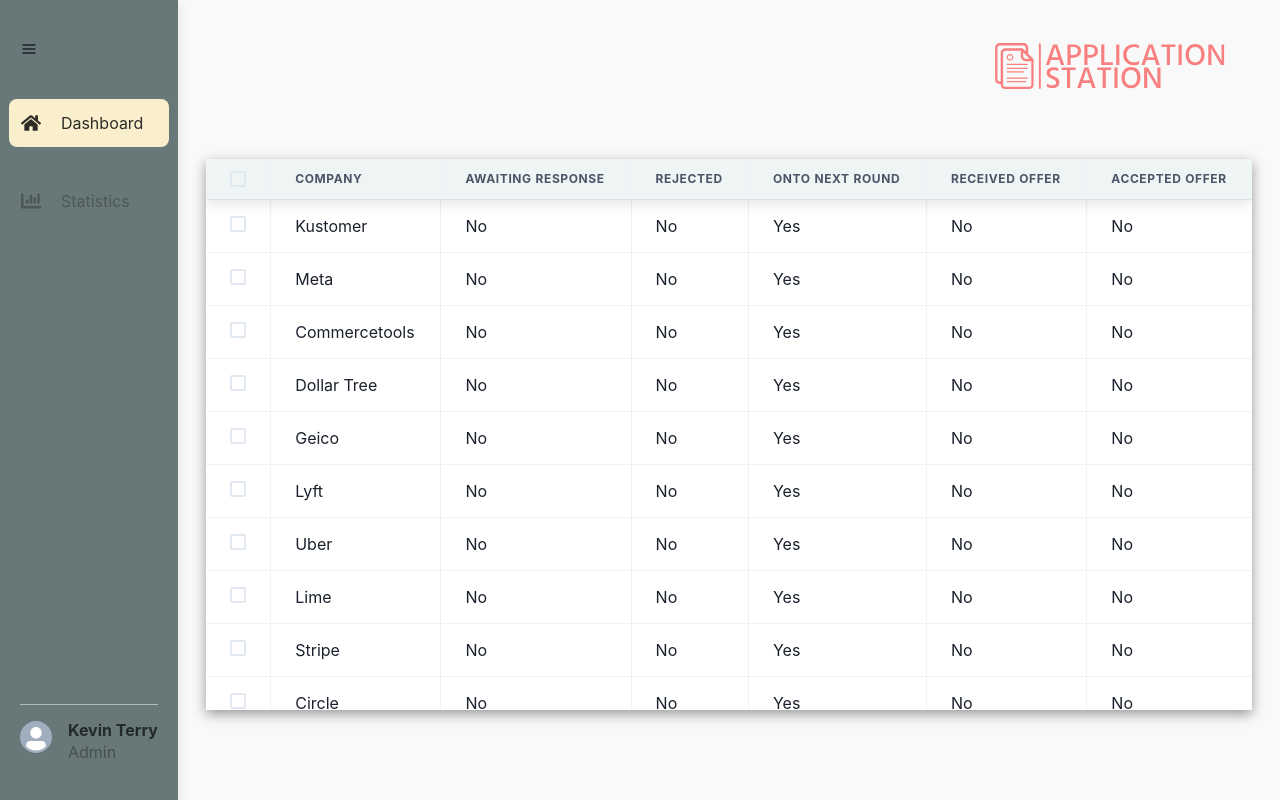
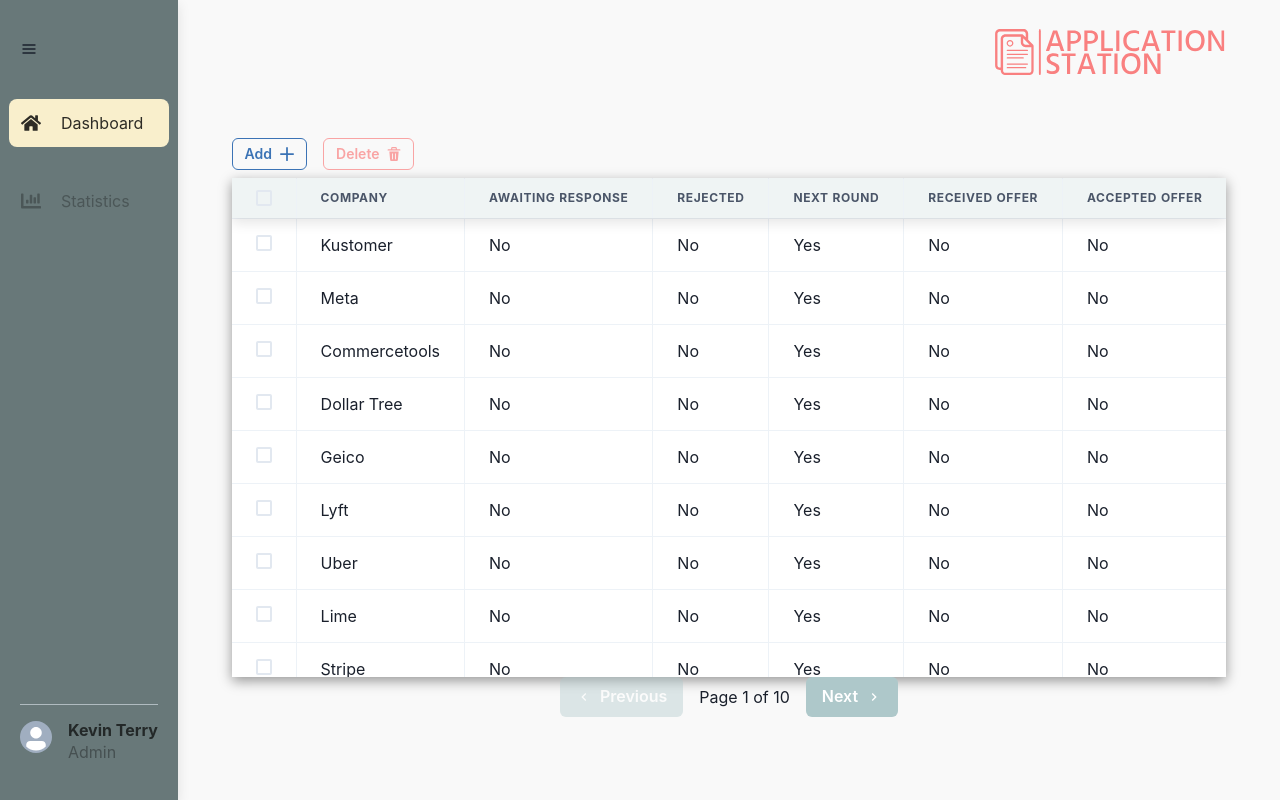
Before and after one commit to kterry1/application-station, a React (Vite) app in the folder client/: page / in a window 1280 px wide. Built offline with nearby package versions, Linux system fonts and the light colour scheme.

Commit message:
added buttons for table

```diff
--- a/client/src/App.tsx
+++ b/client/src/App.tsx
@@ -1,4 +1,4 @@
-import { Box, ChakraProvider, Flex } from "@chakra-ui/react";
+import { ChakraProvider, Flex } from "@chakra-ui/react";
 import Sidebar from "./Sidebar";
 import Dashboard from "./Dashboard";
 import "./App.css";
@@ -6,7 +6,18 @@
 
 const customTheme = extendTheme({
   colors: {
-    customColor: {
+    green: {
+      100: "#eff4f4",
+      200: "#dfe9ea",
+      300: "#cededf",
+      400: "#bed3d5",
+      500: "#aec8ca",
+      600: "#8ba0a2",
+      700: "#687879",
+      800: "#465051",
+      900: "#232828",
+    },
+    red: {
       50: "rgba(249, 128, 128, 0.1)",
       100: "rgba(249, 128, 128, 0.2)",
       200: "rgba(249, 128, 128, 0.3)",
@@ -17,6 +28,34 @@
       700: "rgba(249, 128, 128, 0.8)",
       800: "rgba(249, 128, 128, 0.9)",
       900: "rgba(249, 128, 128, 1)",
+    },
+    blue: {
+      50: "#dbe9f97e",
+      100: "#dbe8f9",
+      200: "#b7d3f3",
+      300: "#92bcee",
+      400: "#6ea6e8",
+      500: "#4a90e2",
+      600: "#3b73b5",
+      700: "#2c5688",
+      800: "#1e3a5a",
+      900: "#0f1d2d",
+    },
+    yellow: {
+      100: "#f9efcc",
+      200: "#f3de99",
+      300: "#edce67",
+    },
+    black: {
+      100: "#fcfcfcd1",
+      200: "#f6f6f6a3",
+      300: "#ececec75",
+      400: "#d3d3d347",
+      500: "#0000001a",
+      600: "#00000047",
+      700: "#00000075",
+      800: "#000000a3",
+      900: "#000000d1",
     },
   },
 });
--- a/client/src/Dashboard.tsx
+++ b/client/src/Dashboard.tsx
@@ -1,7 +1,10 @@
 import {
+  Box,
+  Button,
   Center,
   Checkbox,
   Flex,
+  Stack,
   Table,
   TableContainer,
   Tbody,
@@ -16,6 +19,8 @@
 import { useState } from "react";
 import SingleCheckbox from "./assets/SingleCheckbox";
 import Drawer from "./Drawer";
+import { AddIcon, DeleteIcon } from "@chakra-ui/icons";
+import Pagination from "./Pagination";
 
 type Props = {};
 
@@ -27,6 +32,12 @@
   const [allChecked, setAllChecked] = useState(false);
   const [editRow, setEditRow] = useState({});
   const [openDrawer, setOpenDrawer] = useState(false);
+  const [currentPage, setCurrentPage] = useState(1);
+  const totalPages = 10;
+
+  const handlePageChange = (newPage: number) => {
+    setCurrentPage(newPage);
+  };
   return (
     <Flex py="20px" bg="#f6f6f6a3" flexDir="column" width="100%" height="100vh">
       <Flex
@@ -39,13 +50,43 @@
         <img width={230} src={CompanyLogo} />
       </Flex>
       <Center width="100%" height="100%">
+        <Flex
+          flexDir="column"
+          justifyContent="center"
+          alignItems="center"
+          height="100%"
+        >
+          <Stack
+            width="100%"
+            direction="row"
+            spacing={4}
+            justifyContent="flex-start"
+          >
+            <Button
+              size="sm"
+              rightIcon={<AddIcon />}
+              colorScheme="blue"
+              variant="outline"
+            >
+              Add
+            </Button>
+            <Button
+              size="sm"
+              rightIcon={<DeleteIcon />}
+              colorScheme="red"
+              variant="outline"
+            >
+              Delete
+            </Button>
+          </Stack>
           <TableContainer
             boxShadow="0 4px 12px 0 rgba(0,0,0, 0.4)"
+            mt=".5rem"
             // @ts-ignore-next-line
             variant="simple"
             colorScheme="teal"
-          width="95%"
-          height="79.7%"
+            width="100%"
+            height="70.7%"
             maxH="625px"
             bgColor="#fff"
             overflowY="unset"
@@ -63,7 +104,7 @@
                 <Tr>
                   <Th>
                     <Checkbox
-                    colorScheme="customColor"
+                      colorScheme="red"
                       isChecked={allChecked}
                       onChange={() => setAllChecked(!allChecked)}
                     />
@@ -71,7 +112,7 @@
                   <Th>Company</Th>
                   <Th>Awaiting Response</Th>
                   <Th>Rejected</Th>
-                <Th>Onto Next Round</Th>
+                  <Th>Next Round</Th>
                   <Th>Received Offer</Th>
                   <Th>Accepted Offer</Th>
                 </Tr>
@@ -83,7 +124,7 @@
                     companyName,
                     awaitingResponse,
                     rejected,
-                  ontoNextRound,
+                    nextRound,
                     receivedOffer,
                     acceptedOffer,
                   } = tableRow;
@@ -94,18 +135,19 @@
                       onClick={() => {
                         setEditRow({ ...tableRow });
                         setOpenDrawer(true);
+                        console.log("Parent Clicked");
                       }}
                     >
                       <Td>
                         <SingleCheckbox
-                        colorScheme="customColor"
+                          colorScheme="red"
                           allChecked={allChecked}
                         />
                       </Td>
                       <Td>{companyName}</Td>
                       <Td>{tableTestFunc(awaitingResponse)}</Td>
                       <Td>{tableTestFunc(rejected)}</Td>
-                    <Td>{tableTestFunc(ontoNextRound)}</Td>
+                      <Td>{tableTestFunc(nextRound)}</Td>
                       <Td>{tableTestFunc(receivedOffer)}</Td>
                       <Td>{tableTestFunc(acceptedOffer)}</Td>
                     </Tr>
@@ -114,6 +156,12 @@
               </Tbody>
             </Table>
           </TableContainer>
+          <Pagination
+            totalPages={totalPages}
+            currentPage={currentPage}
+            onPageChange={handlePageChange}
+          />
+        </Flex>
       </Center>
       <Drawer
         {...editRow}
--- a/client/src/Drawer.tsx
+++ b/client/src/Drawer.tsx
@@ -1,6 +1,4 @@
-import { AddIcon } from "@chakra-ui/icons";
 import {
-  useDisclosure,
   Button,
   Drawer,
   DrawerOverlay,
@@ -22,14 +20,12 @@
     companyName,
     awaitingResponse,
     rejected,
-    ontoNextRound,
+    nextRound,
     receivedOffer,
     acceptedOffer,
     openDrawer,
     setOpenDrawer,
   } = props;
-  const { isOpen, onOpen, onClose } = useDisclosure();
-  console.log(openDrawer);
   const firstField = React.useRef();
 
   //   useEffect(() => {
--- /dev/null
+++ b/client/src/Pagination.tsx
@@ -0,0 +1,42 @@
+import { ChevronLeftIcon, ChevronRightIcon } from "@chakra-ui/icons";
+import { HStack, Button, Box } from "@chakra-ui/react";
+
+const Pagination = ({ totalPages, currentPage, onPageChange }: any) => {
+  const handlePrevious = () => {
+    if (currentPage > 1) {
+      onPageChange(currentPage - 1);
+    }
+  };
+
+  const handleNext = () => {
+    if (currentPage < totalPages) {
+      onPageChange(currentPage + 1);
+    }
+  };
+
+  return (
+    <HStack spacing={4} justifyContent="center" alignItems="center">
+      <Button
+        colorScheme="green"
+        onClick={handlePrevious}
+        isDisabled={currentPage === 1}
+        leftIcon={<ChevronLeftIcon />}
+      >
+        Previous
+      </Button>
+      <Box>
+        Page {currentPage} of {totalPages}
+      </Box>
+      <Button
+        colorScheme="green"
+        onClick={handleNext}
+        isDisabled={currentPage === totalPages}
+        rightIcon={<ChevronRightIcon />}
+      >
+        Next
+      </Button>
+    </HStack>
+  );
+};
+
+export default Pagination;
--- a/client/src/assets/SingleCheckbox.tsx
+++ b/client/src/assets/SingleCheckbox.tsx
@@ -1,4 +1,4 @@
-import { Checkbox } from "@chakra-ui/react";
+import { Box, Checkbox } from "@chakra-ui/react";
 import React, { useEffect, useState } from "react";
 
 type SingleCheckboxProps = {
@@ -14,11 +14,13 @@
   }, [allChecked]);
 
   return (
-    <Checkbox
-      colorScheme={colorScheme}
-      isChecked={isChecked}
-      onChange={() => setIsChecked(!isChecked)}
-    />
+    <Box onClick={(e) => e.stopPropagation()}>
+      <Checkbox
+        colorScheme={colorScheme}
+        isChecked={isChecked}
+        onChange={() => setIsChecked(!isChecked)}
+      />
+    </Box>
   );
 };
 
--- a/client/src/fake-table-data.ts
+++ b/client/src/fake-table-data.ts
@@ -3,7 +3,7 @@
     companyName: "Kustomer",
     awaitingResponse: false,
     rejected: false,
-    ontoNextRound: true,
+    nextRound: true,
     receivedOffer: false,
     acceptedOffer: false,
   },
@@ -11,7 +11,7 @@
     companyName: "Meta",
     awaitingResponse: false,
     rejected: false,
-    ontoNextRound: true,
+    nextRound: true,
     receivedOffer: false,
     acceptedOffer: false,
   },
@@ -19,7 +19,7 @@
     companyName: "Commercetools",
     awaitingResponse: false,
     rejected: false,
-    ontoNextRound: true,
+    nextRound: true,
     receivedOffer: false,
     acceptedOffer: false,
   },
@@ -27,7 +27,7 @@
     companyName: "Dollar Tree",
     awaitingResponse: false,
     rejected: false,
-    ontoNextRound: true,
+    nextRound: true,
     receivedOffer: false,
     acceptedOffer: false,
   },
@@ -35,7 +35,7 @@
     companyName: "Geico",
     awaitingResponse: false,
     rejected: false,
-    ontoNextRound: true,
+    nextRound: true,
     receivedOffer: false,
     acceptedOffer: false,
   },
@@ -43,7 +43,7 @@
     companyName: "Lyft",
     awaitingResponse: false,
     rejected: false,
-    ontoNextRound: true,
+    nextRound: true,
     receivedOffer: false,
     acceptedOffer: false,
   },
@@ -51,7 +51,7 @@
     companyName: "Uber",
     awaitingResponse: false,
     rejected: false,
-    ontoNextRound: true,
+    nextRound: true,
     receivedOffer: false,
     acceptedOffer: false,
   },
@@ -59,7 +59,7 @@
     companyName: "Lime",
     awaitingResponse: false,
     rejected: false,
-    ontoNextRound: true,
+    nextRound: true,
     receivedOffer: false,
     acceptedOffer: false,
   },
@@ -67,7 +67,7 @@
     companyName: "Stripe",
     awaitingResponse: false,
     rejected: false,
-    ontoNextRound: true,
+    nextRound: true,
     receivedOffer: false,
     acceptedOffer: false,
   },
@@ -75,7 +75,7 @@
     companyName: "Circle",
     awaitingResponse: false,
     rejected: false,
-    ontoNextRound: true,
+    nextRound: true,
     receivedOffer: false,
     acceptedOffer: false,
   },
@@ -83,7 +83,7 @@
     companyName: "Circle",
     awaitingResponse: false,
     rejected: false,
-    ontoNextRound: true,
+    nextRound: true,
     receivedOffer: false,
     acceptedOffer: false,
   },
@@ -91,7 +91,7 @@
     companyName: "Stripe",
     awaitingResponse: false,
     rejected: false,
-    ontoNextRound: true,
+    nextRound: true,
     receivedOffer: false,
     acceptedOffer: false,
   },
@@ -99,7 +99,7 @@
     companyName: "Circle",
     awaitingResponse: false,
     rejected: false,
-    ontoNextRound: true,
+    nextRound: true,
     receivedOffer: false,
     acceptedOffer: false,
   },
```
Also changed, not shown: client/src/App.css (+0 -41 lines). Lines whose indentation alone changed are shown as unchanged.
